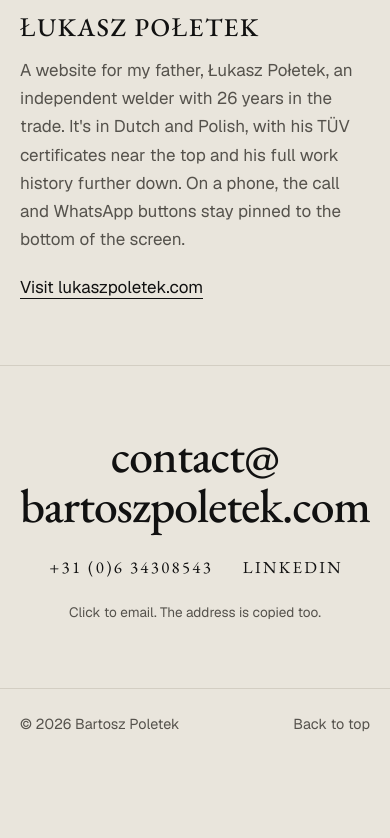
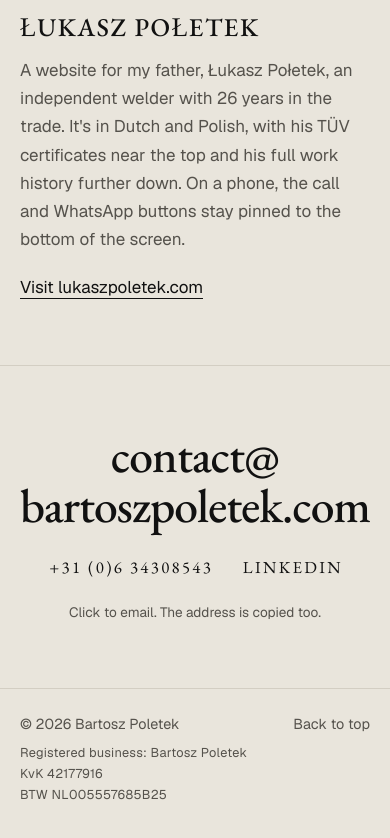
Before and after one commit to paragonlord/Bartosz-Poletek-Website-, a plain HTML site: page index.html in a window 390 px wide. Shown: the part 1164-2002 px from the top of the page. Before the commit the page ends 1933 px from the top, so only its background shows below. Drawn offline with Linux system fonts and the light colour scheme.

Commit message:
Add business name, KvK and BTW numbers to footer

```diff
--- a/index.html
+++ b/index.html
@@ -53,7 +53,10 @@
     <p class="hint" aria-live="polite">Click to email. The address is copied too.</p>
 
     <div class="legal">
-      <p>© <span id="year">2026</span> Bartosz Poletek</p>
+      <div>
+        <p>© <span id="year">2026</span> Bartosz Poletek</p>
+        <p class="reg">Registered business: Bartosz Poletek <span>KvK 42177916</span> <span>BTW NL005557685B25</span></p>
+      </div>
       <a href="#top">Back to top</a>
     </div>
   </footer>
--- a/style.css
+++ b/style.css
@@ -156,6 +156,10 @@ h1, h2, h3 {
   font-size: .9rem; color: var(--muted);
 }
 .legal a:hover { color: var(--ink); }
+.reg { margin-top: .35rem; font-size: .8rem; letter-spacing: .02em; }
+.reg span { white-space: nowrap; }
+.reg span::before { content: "·"; margin: 0 .5em 0 .2em; }
+.legal > a { white-space: nowrap; }
 
 @media (max-width: 700px) {
   .section { padding-top: 4rem; padding-bottom: 4rem; }
@@ -168,6 +172,8 @@ h1, h2, h3 {
   .project { grid-template-columns: 1fr; }
   .nav { letter-spacing: .14em; font-size: .78rem; }
   .links { gap: 1.25rem; }
+  .reg span { display: block; }
+  .reg span::before { content: none; }
 }
 @media (prefers-reduced-motion: reduce) {
   html { scroll-behavior: auto; }
```
